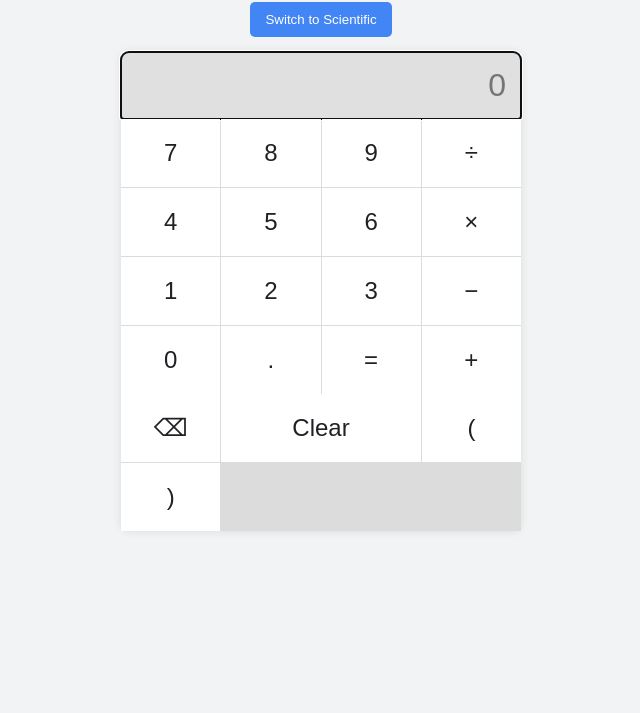
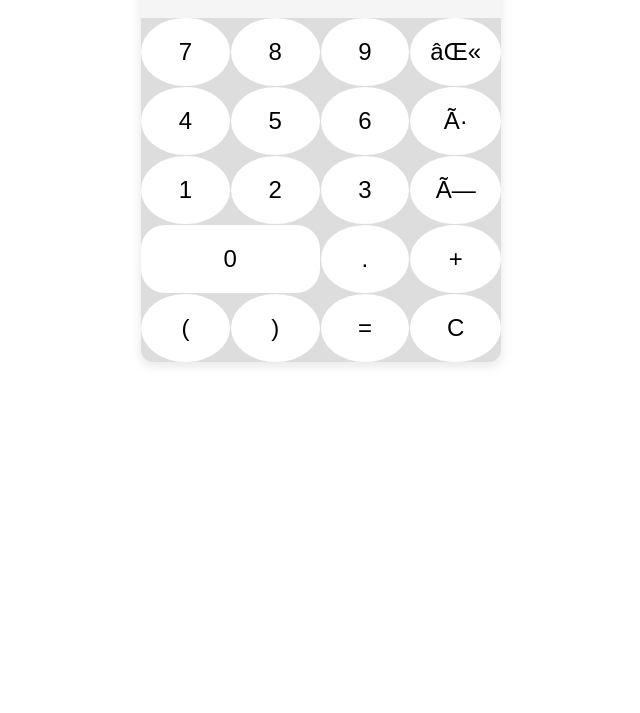
Before and after one commit to Darky-Github/Kkalculator-Calculator, a plain HTML site: page index.html in a window 1280 px wide. Shown: the part 87-800 px from the top of the page, without its empty margins (319-959 px from the left). Drawn offline with Linux system fonts and the light colour scheme.

Commit message:
Update index.html

```diff
--- a/index.html
+++ b/index.html
@@ -1,234 +1,126 @@
 <!DOCTYPE html>
 <html lang="en">
 <head>
-  <meta charset="UTF-8" />
-  <meta name="viewport" content="width=device-width, initial-scale=1.0" />
+  <meta charset="UTF‑8">
+  <meta name="viewport" content="width=device‑width,initial‑scale=1">
   <title>Kkalculator</title>
-  <link rel="manifest" href="manifest.json" />
+  <link rel="manifest" href="manifest.json">
   <style>
     :root {
-      --bg: #f1f3f4;
-      --display-bg: #e0e0e0;
-      --btn-bg: #ffffff;
-      --btn-border: #dcdcdc;
-      --btn-text: #202124;
-      --accent: #4285f4;
-      --operator: #fbbc04;
-      --error: #ea4335;
+      --bg: white;
+      --display-bg: #f5f5f5;
+      --btn-bg: white;
+      --btn-hover: #e8e8e8;
+      --btn-text: #000;
+      --accent: #1a73e8;
     }
-
-    * {
-      box-sizing: border-box;
-    }
-
+    * { box-sizing: border-box; margin: 0; padding: 0; }
     body {
-      margin: 0;
       background: var(--bg);
       font-family: 'Roboto', sans-serif;
       display: flex;
-      flex-direction: column;
-      align-items: center;
+      justify-content: center;
       padding: 20px;
     }
-
-    h1 {
-      margin-bottom: 10px;
-      font-weight: 400;
+    .calculator {
+      width: 100%;
+      max-width: 360px;
+      border-radius: 12px;
+      overflow: hidden;
+      box-shadow: 0 4px 12px rgba(0,0,0,0.1);
     }
-
-    #modeToggle {
-      background: var(--accent);
-      border: none;
-      color: white;
-      padding: 10px 15px;
-      border-radius: 5px;
-      cursor: pointer;
-      margin-bottom: 15px;
-    }
-
-    .calculator {
-      background: white;
-      border-radius: 8px;
-      width: 100%;
-      max-width: 400px;
-      box-shadow: 0 0 10px rgba(0, 0, 0, 0.1);
-    }
-
     #display {
       width: 100%;
-      font-size: 2rem;
-      padding: 15px;
+      font-size: 2.5rem;
+      padding: 20px;
+      background: var(--display-bg);
       border: none;
-      background: var(--display-bg);
-      color: var(--btn-text);
       text-align: right;
-      border-top-left-radius: 8px;
-      border-top-right-radius: 8px;
-      caret-color: #4285f4;
+      outline: none;
     }
-
     .buttons {
+      background: #ddd;
       display: grid;
       grid-template-columns: repeat(4, 1fr);
       gap: 1px;
-      background: var(--btn-border);
     }
-
     .buttons button {
+      background: var(--btn-bg);
       font-size: 1.5rem;
-      padding: 20px 0;
-      background: var(--btn-bg);
+      padding: 20px;
       border: none;
+      cursor: pointer;
       color: var(--btn-text);
-      cursor: pointer;
+      border-radius: 50%;
       transition: background 0.1s;
     }
-
     .buttons button:hover {
-      background: #f0f0f0;
+      background: var(--btn-hover);
     }
-
-    .sci {
-      display: none;
-    }
-
-    .operator {
-      background: var(--operator);
-      color: white;
-    }
-
-    .wide {
-      grid-column: span 2;
-    }
-
-    .danger {
-      background: var(--error);
-      color: white;
-    }
-
-    @media (max-width: 500px) {
-      #display {
-        font-size: 1.5rem;
-      }
-
-      .buttons button {
-        font-size: 1.2rem;
-        padding: 15px 0;
-      }
+    .operator { color: var(--accent); }
+    .wide { grid-column: span 2; border-radius: 24px !important; }
+    .sci { display: none; }
+    @media (max-width: 480px) {
+      #display { font-size: 2rem; padding: 16px; }
+      .buttons button { font-size: 1.3rem; padding: 16px; }
     }
   </style>
 </head>
 <body>
-  <h1>Kkalculator</h1>
-  <button id="modeToggle">Switch to Scientific</button>
-
   <div class="calculator">
-    <input type="text" id="display" placeholder="0" autofocus />
-
-    <!-- Basic Buttons -->
+    <input id="display" type="text" placeholder="0" autofocus>
     <div class="buttons basic">
       <button onclick="append('7')">7</button>
       <button onclick="append('8')">8</button>
       <button onclick="append('9')">9</button>
-      <button class="operator" onclick="append('/')">÷</button>
+      <button class="operator" onclick="backspace()">⌫</button>
 
       <button onclick="append('4')">4</button>
       <button onclick="append('5')">5</button>
       <button onclick="append('6')">6</button>
-      <button class="operator" onclick="append('*')">×</button>
+      <button class="operator" onclick="append('/')">÷</button>
 
       <button onclick="append('1')">1</button>
       <button onclick="append('2')">2</button>
       <button onclick="append('3')">3</button>
-      <button class="operator" onclick="append('-')">−</button>
+      <button class="operator" onclick="append('*')">×</button>
 
-      <button onclick="append('0')">0</button>
+      <button onclick="append('0')" class="wide">0</button>
       <button onclick="append('.')">.</button>
-      <button onclick="calculate()">=</button>
       <button class="operator" onclick="append('+')">+</button>
+
+      <button onclick="append('(')">(</button>
+      <button onclick="append(')')">)</button>
+      <button onclick="calculate()" class="operator">=</button>
+      <button onclick="clearDisplay()" class="operator">C</button>
     </div>
-
-    <!-- Scientific Buttons -->
     <div class="buttons sci">
       <button onclick="append('Math.sin(')">sin</button>
       <button onclick="append('Math.cos(')">cos</button>
       <button onclick="append('Math.tan(')">tan</button>
       <button onclick="append('Math.sqrt(')">√</button>
-
       <button onclick="append('Math.log(')">ln</button>
       <button onclick="append('Math.pow(')">^</button>
       <button onclick="append('Math.PI')">π</button>
       <button onclick="append('Math.E')">e</button>
     </div>
-
-    <!-- Utility Buttons -->
-    <div class="buttons">
-      <button onclick="backspace()">⌫</button>
-      <button class="wide danger" onclick="clearDisplay()">Clear</button>
-      <button onclick="append('(')">(</button>
-      <button onclick="append(')')">)</button>
-    </div>
   </div>
-
   <script>
     const display = document.getElementById('display');
-    const sciButtons = document.querySelector('.sci');
-    const toggleBtn = document.getElementById('modeToggle');
+    const sci = document.querySelector('.sci');
     let scientific = false;
-
-    function append(val) {
-      display.value += val;
-      display.focus();
+    function append(v){ display.value += v; display.focus(); }
+    function backspace(){ display.value = display.value.slice(0,-1); display.focus(); }
+    function clearDisplay(){ display.value=''; display.focus(); }
+    function calculate(){
+      try{ display.value = Function('"use strict";return('+display.value+')')(); }
+      catch { display.value = 'Error'; }
     }
-
-    function calculate() {
-      try {
-        const result = Function('"use strict"; return (' + display.value + ')')();
-        display.value = result;
-      } catch {
-        display.value = 'Error';
-      }
-    }
-
-    function clearDisplay() {
-      display.value = '';
-      display.focus();
-    }
-
-    function backspace() {
-      display.value = display.value.slice(0, -1);
-      display.focus();
-    }
-
-    toggleBtn.onclick = () => {
-      scientific = !scientific;
-      sciButtons.style.display = scientific ? 'grid' : 'none';
-      toggleBtn.textContent = scientific ? 'Switch to Basic' : 'Switch to Scientific';
-      display.focus();
-    };
-
-    // Enable keyboard input
-    display.addEventListener('keydown', (e) => {
-      if (e.key === 'Enter') {
-        e.preventDefault();
-        calculate();
-      } else if (e.key === 'Escape') {
-        e.preventDefault();
-        clearDisplay();
-      } else if (e.key === 'Backspace') {
-        // Let it default
-      } else if (!/[\d+\-*/().^eπ]/i.test(e.key)) {
-        // block weird input
-        e.preventDefault();
-      }
+    display.addEventListener('keydown', e=>{
+      if(e.key==='Enter'){ e.preventDefault(); calculate(); }
+      else if(e.key==='Escape'){ e.preventDefault(); clearDisplay(); }
+      else if(!/[\d+\-*/().^eπ]/i.test(e.key)&& e.key!=='Backspace') e.preventDefault();
     });
-
-    // PWA service worker
-    if ('serviceWorker' in navigator) {
-      navigator.serviceWorker.register('sw.js')
-        .then(() => console.log('Service Worker Registered'))
-        .catch(err => console.error('SW registration failed:', err));
-    }
   </script>
 </body>
 </html>
```
